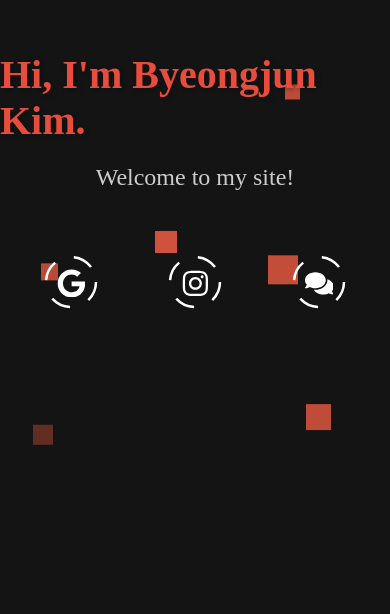
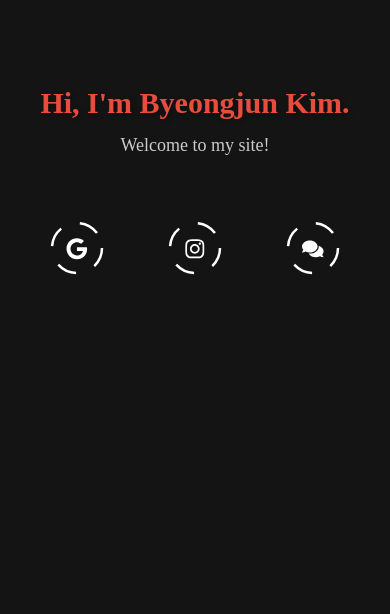
Before and after one commit to cowboy9408/Portfolio-React.js, a React (Create React App) app in the folder my-portfolio/: page / in a window 390 px wide. Shown: the part 230-844 px from the top of the page. Built offline with nearby package versions, Linux system fonts and the light colour scheme.

Commit message:
반응형 웹 디자인 수정

```diff
--- a/my-portfolio/src/App.js
+++ b/my-portfolio/src/App.js
@@ -12,6 +12,14 @@
     color: #fff;
     margin: 0;
     overflow-x: hidden;
+
+     @media only screen and (max-width: 768px) {
+      font-size: 14px;
+    }
+
+    @media only screen and (max-width: 480px) {
+      font-size: 12px;
+    }
   }
 `;
 
@@ -27,16 +35,20 @@
   justify-content: center;
   z-index: 1000;
 
-   @media only screen and (max-width: 768px) {
-    bottom: 10px;
-    right: 20px;
+    /* 태블릿 */
+  @media only screen and (max-width: 768px) {
+    bottom: 0;
+    right: 0;
     height: 90vh;
   }
 
+  /* 모바일 */
   @media only screen and (max-width: 480px) {
-    bottom: 5px;
-    right: 10px;
+    bottom: 0;
+    right: 0;
     height: 80vh;
+    padding: 0;
+    margin: 0;
   }
 
 `;
@@ -53,15 +65,13 @@
   justify-content: center;
 
    @media only screen and (max-width: 768px) {
-    bottom: 10px;
-    right: 20px;
-    height: 90vh;
+    width: 80px;
+    height: 80px;
   }
 
   @media only screen and (max-width: 480px) {
-    bottom: 5px;
-    right: 10px;
-    height: 80vh;
+    width: 60px;
+    height: 60px;
   }
 `;
 const spin = keyframes`
@@ -96,17 +106,14 @@
   overflow: hidden;
   z-index: -1;
 
-   @media only screen and (max-width: 768px) {
-    bottom: 10px;
-    right: 20px;
-    height: 90vh;
+    @media only screen and (max-width: 768px) {
+    height: 90%;
   }
 
   @media only screen and (max-width: 480px) {
-    bottom: 5px;
-    right: 10px;
-    height: 80vh;
+    display: none; /* 모바일 환경에서는 배경 사각형을 숨김 */
   }
+
 `;
 
 function App() {
```
